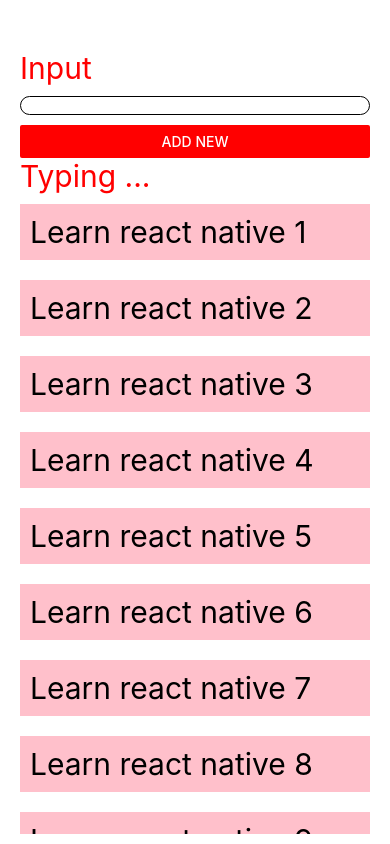
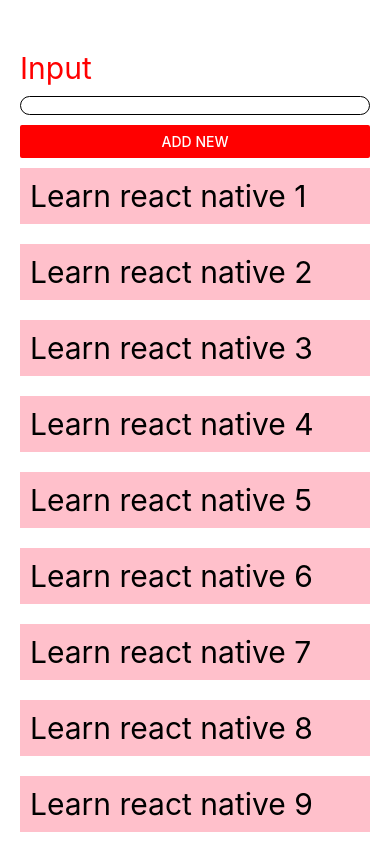
Before and after one commit to nvminh162/react-native-course, a React Native app in the folder 01-react-native-ultimate-starter/: screen / in a window 390 px wide. Built offline with nearby package versions, Linux system fonts and the light colour scheme.

Commit message:
how to pass props to components, create interface structure?

```diff
--- a/01-react-native-ultimate-starter/App.tsx
+++ b/01-react-native-ultimate-starter/App.tsx
@@ -1,120 +1,35 @@
 import { useState } from "react";
-import {
-  Button,
-  FlatList,
-  StyleSheet,
-  Text,
-  TextInput,
-  View,
-} from "react-native";
+import { FlatList, StyleSheet, Text, View } from "react-native";
+import InputTodo from "./components/todo/input.todo";
+import ListTodo from "./components/todo/list.todo";
 
 export default function App() {
-  const [nameTodo, setNameTodo] = useState<string>("");
-
-  const [todoList, setTodoList] = useState([
-    { id: 1, title: "Learn react native 1", key: "nvminh" },
-    { id: 2, title: "Learn react native 2", key: "nvminh" },
-    { id: 3, title: "Learn react native 3", key: "nvminh" },
-    { id: 4, title: "Learn react native 4", key: "nvminh" },
-    { id: 5, title: "Learn react native 5", key: "nvminh" },
-    { id: 6, title: "Learn react native 6", key: "nvminh" },
-    { id: 7, title: "Learn react native 7", key: "nvminh" },
-    { id: 8, title: "Learn react native 8", key: "nvminh" },
-    { id: 9, title: "Learn react native 9", key: "nvminh" },
-    { id: 10, title: "Learn react native 10", key: "nvminh" },
-    { id: 11, title: "Learn react native 11", key: "nvminh" },
+  const [todoList, setTodoList] = useState<ITodo[]>([
+    { id: 1, title: "Learn react native 1" },
+    { id: 2, title: "Learn react native 2" },
+    { id: 3, title: "Learn react native 3" },
+    { id: 4, title: "Learn react native 4" },
+    { id: 5, title: "Learn react native 5" },
+    { id: 6, title: "Learn react native 6" },
+    { id: 7, title: "Learn react native 7" },
+    { id: 8, title: "Learn react native 8" },
+    { id: 9, title: "Learn react native 9" },
+    { id: 10, title: "Learn react native 10" },
   ]);
 
   return (
     <View style={styles.container}>
-      <View>
-        <Text style={styles.text}>Input</Text>
-        <TextInput
-          value={nameTodo}
-          onChangeText={(v) => setNameTodo(v)}
-          autoCapitalize="none"
-          style={styles.input}
-          // maxLength={2}
-          // keyboardType="numeric"
-          // multiline
-          autoCorrect={false}
-        />
-      </View>
-      <Button title="Add New" color={"red"} onPress={() => alert(nameTodo)} />
-      <View>
-        <Text style={styles.text}>
-          Typing ...
-          <Text style={styles.todoName}> {nameTodo} </Text>
-        </Text>
-      </View>
-      {/* <ScrollView>
-        {todoList.map((todo) => (
-          <Text key={todo.id} style={styles.todo}>{todo.title}</Text>
-        ))}
-      </ScrollView> */}
-      <FlatList /* default flatList get key: key is key */
-        style={{ marginVertical: 10 }}
-        data={todoList}
-        keyExtractor={(item) => item.id + ""}
-        renderItem={({ item }) => {
-          /* console.log(data); */
-          /* data back example =>
-            {
-              "index": 0,
-              "item": {
-                "id": 1,
-                "title": "Learn react native 1"
-              },
-              "separators": {
-                "highlight": [Function highlight],
-                "unhighlight": [Function unhighlight],
-                "updateProps": [Function updateProps]
-              }
-            }
-          */
-          /*
-            use Object Destructuring => data = { index, item, separators }
-          */
-          return (
-            <Text
-              style={styles.todo}
-              // key={item.id}
-            >
-              {item.title}
-            </Text>
-          );
-        }}
-      />
+      <InputTodo />
+      <ListTodo todoList={todoList} />
     </View>
   );
 }
 
 const styles = StyleSheet.create({
-  text: {
-    fontSize: 30,
-    color: "red",
-  },
-  todoName: {
-    color: "green",
-  },
-  todo: {
-    fontSize: 30,
-    backgroundColor: "pink",
-    marginBottom: 20,
-    padding: 10,
-  },
-  input: {
-    borderColor: "black",
-    borderWidth: 1,
-    borderRadius: 20,
-    marginVertical: 10,
-  },
   container: {
     flex: 1,
     marginTop: 50,
     backgroundColor: "#fff",
-    // alignItems: "center",
-    // justifyContent: "center",
     paddingHorizontal: 20,
   },
 });
--- /dev/null
+++ b/01-react-native-ultimate-starter/components/todo/input.todo.tsx
@@ -0,0 +1,37 @@
+import { useState } from "react";
+import { Button, StyleSheet, Text, TextInput, View } from "react-native";
+
+const InputTodo = () => {
+  const [nameTodo, setNameTodo] = useState<string>("");
+
+  return (
+    <>
+      <View>
+        <Text style={styles.text}>Input</Text>
+        <TextInput
+          style={styles.input}
+          value={nameTodo}
+          onChangeText={(v) => setNameTodo(v)}
+          autoCapitalize="none"
+          autoCorrect={false}
+        />
+        <Button title="Add New" color={"red"} onPress={() => alert(nameTodo)} />
+      </View>
+    </>
+  );
+};
+
+const styles = StyleSheet.create({
+  text: {
+    fontSize: 30,
+    color: "red",
+  },
+  input: {
+    borderColor: "black",
+    borderWidth: 1,
+    borderRadius: 20,
+    marginVertical: 10,
+  },
+});
+
+export default InputTodo;
--- /dev/null
+++ b/01-react-native-ultimate-starter/components/todo/list.todo.tsx
@@ -0,0 +1,33 @@
+import { FlatList, StyleSheet, Text } from "react-native";
+
+const ListTodo = (props: IProps) => {
+  const todoList = props.todoList
+
+  return (
+    <>
+      <FlatList
+        style={{ marginVertical: 10 }}
+        data={todoList}
+        keyExtractor={(item) => item.id + ""}
+        renderItem={({ item }) => {
+          return <Text style={styles.todo}>{item.title}</Text>;
+        }}
+      />
+    </>
+  );
+};
+
+const styles = StyleSheet.create({
+  todo: {
+    fontSize: 30,
+    backgroundColor: "pink",
+    marginBottom: 20,
+    padding: 10,
+  },
+});
+
+interface IProps {
+  todoList: ITodo[];
+}
+
+export default ListTodo;
--- /dev/null
+++ b/01-react-native-ultimate-starter/types/model.d.ts
@@ -0,0 +1,4 @@
+interface ITodo {
+  id: number;
+  title: string;
+}
```
